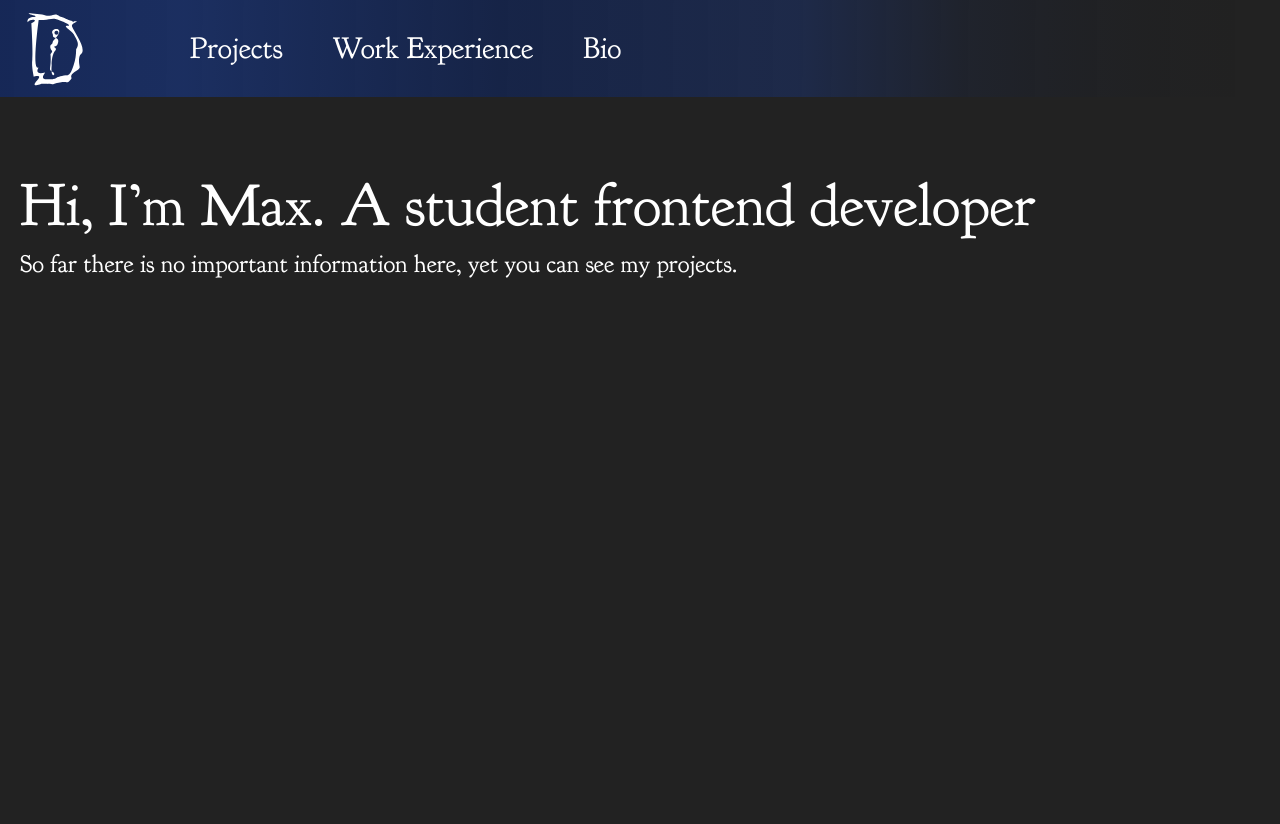
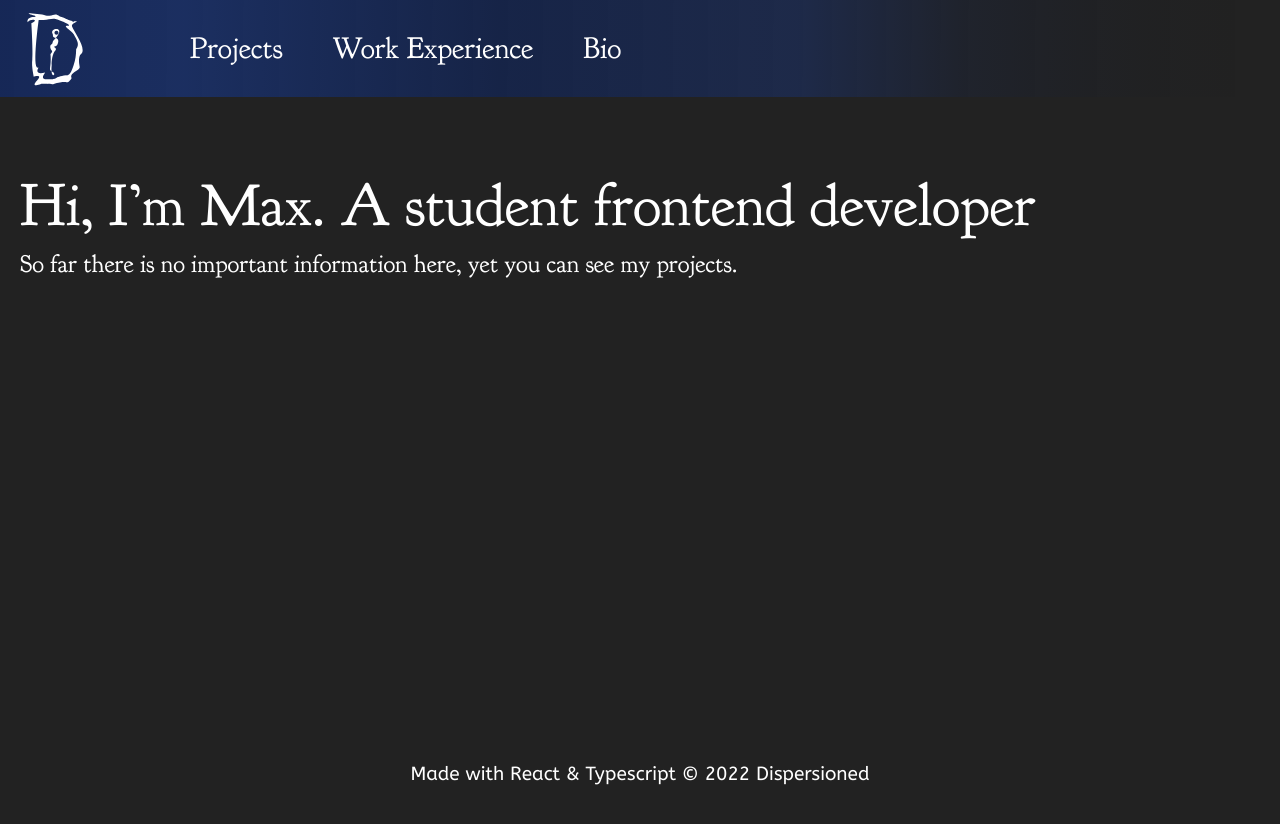
Before and after one commit to Dispersioned/web, a React (Create React App) app: page / in a window 1280 px wide. Shown: the top 824 px of the page. After the commit the page ends 800 px from the top, so only its background shows below. Built offline with nearby package versions, Linux system fonts and the light colour scheme.

Commit message:
finish home page and update global wrapper styles
fix

```diff
--- a/src/App.tsx
+++ b/src/App.tsx
@@ -1,12 +1,12 @@
 import React from 'react'
 import { BrowserRouter, Navigate, Route, Routes } from 'react-router-dom'
 import './assets/fonts/index'
-import GlobalStyle, { Wrapper } from './style/global'
+import GlobalStyle from './style/global'
 import Home from './views/Home/Home'
 
 function App() {
   return (
-    <Wrapper>
+    <>
       <GlobalStyle />
       <BrowserRouter>
         <Routes>
@@ -17,7 +17,7 @@ function App() {
           <Route path="/*" element={<Navigate replace to="/" />} />
         </Routes>
       </BrowserRouter>
-    </Wrapper>
+    </>
   )
 }
 
--- a/src/style/global.ts
+++ b/src/style/global.ts
@@ -196,11 +196,10 @@ const GlobalStyle = createGlobalStyle`
 
 export const Wrapper = styled.div`
   position: relative;
+  display: flex;
+  flex-direction: column;
   min-height: 100vh;
+  padding-top: 165px;
 `
 
-export const PageContent = styled.div`
-  margin-top: 165px;
-`;
-
 export default GlobalStyle
--- a/src/views/Home/Home.tsx
+++ b/src/views/Home/Home.tsx
@@ -1,17 +1,19 @@
 import React from 'react'
 import Container from '../../components/Container/Container'
+import Footer from '../../components/Footer/Footer'
 import Header from '../../components/Header/Header'
-import { PageContent } from '../../style/global'
+import { Wrapper } from '../../style/global'
 
 const Home: React.FC = () => {
   return (
-    <Container>
+    <Wrapper>
       <Header />
-      <PageContent>
-        <h1 style={{fontWeight: 400}}>Hi, I’m Max. A student frontend developer </h1>
+      <Container>
+        <h1 style={{ fontWeight: 400 }}>Hi, I’m Max. A student frontend developer </h1>
         <p>So far there is no important information here, yet you can see my projects.</p>
-      </PageContent>
-    </Container>
+      </Container>
+      <Footer />
+    </Wrapper>
   )
 }
 export default Home
```
